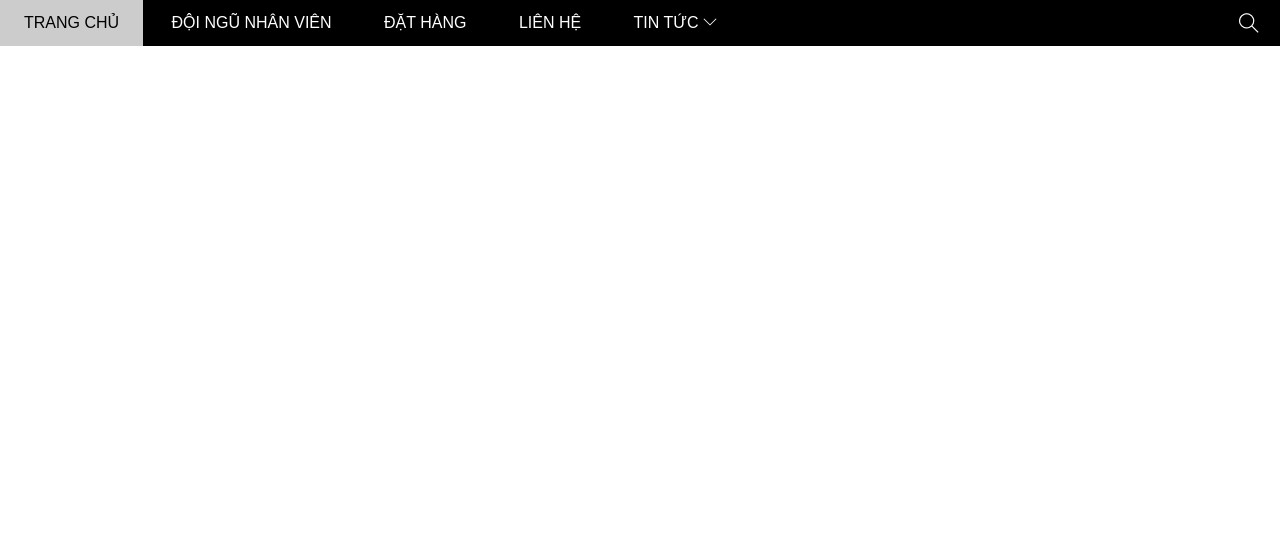
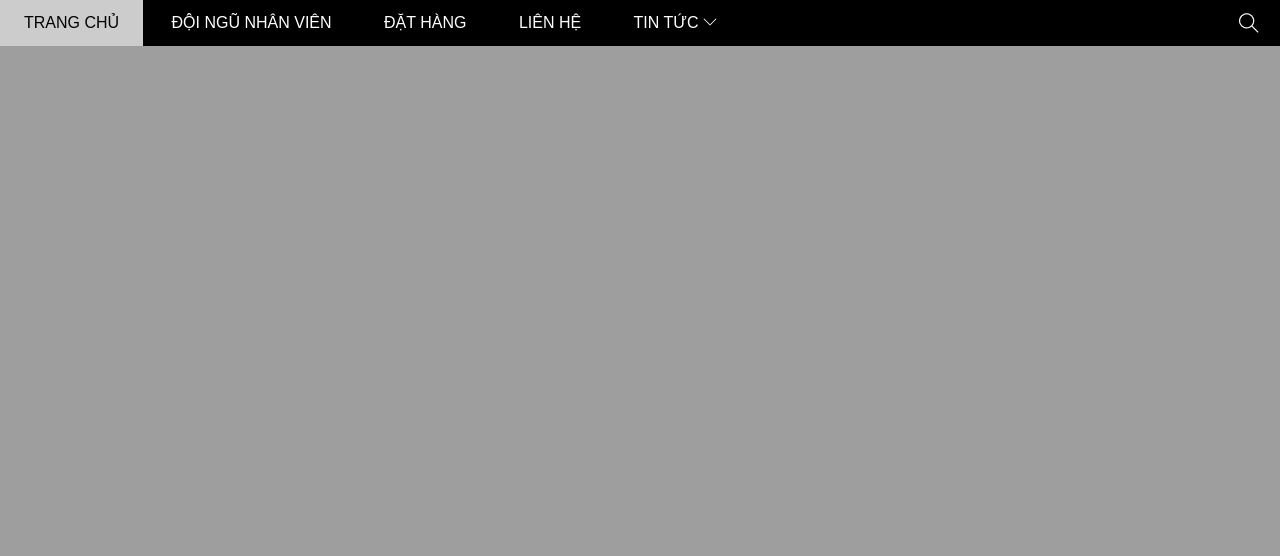
Before and after one commit to thao2x/Ethereal-bakery, a plain HTML site: page index.html in a window 1280 px wide. Shown: the top 556 px of the page. Drawn offline with Linux system fonts and the light colour scheme; the site is published under a folder, as on GitHub Pages, so addresses that start at the root find nothing.

Commit message:
Update STYLE.css

```diff
--- a/STYLE.css
+++ b/STYLE.css
@@ -170,7 +170,7 @@ html{
     position: relative;
     margin-top: 46px;
     padding-top: 50%;
-    background: url('/image/slider1.jpg') top center / cover no-repeat;
+    background: url('./image/slider1.jpg') top center / cover no-repeat;
 }
 
 #slider .text-content{
```
